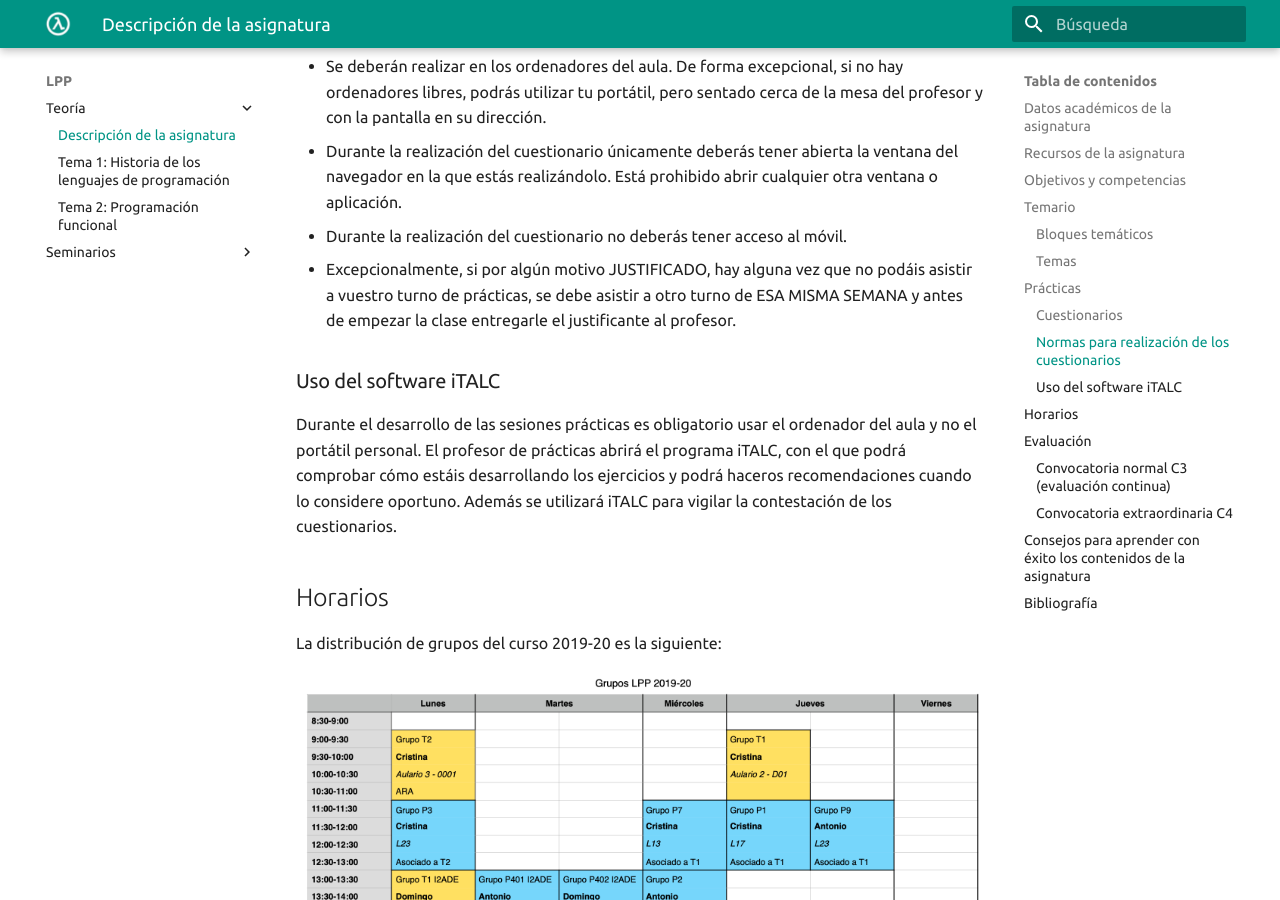
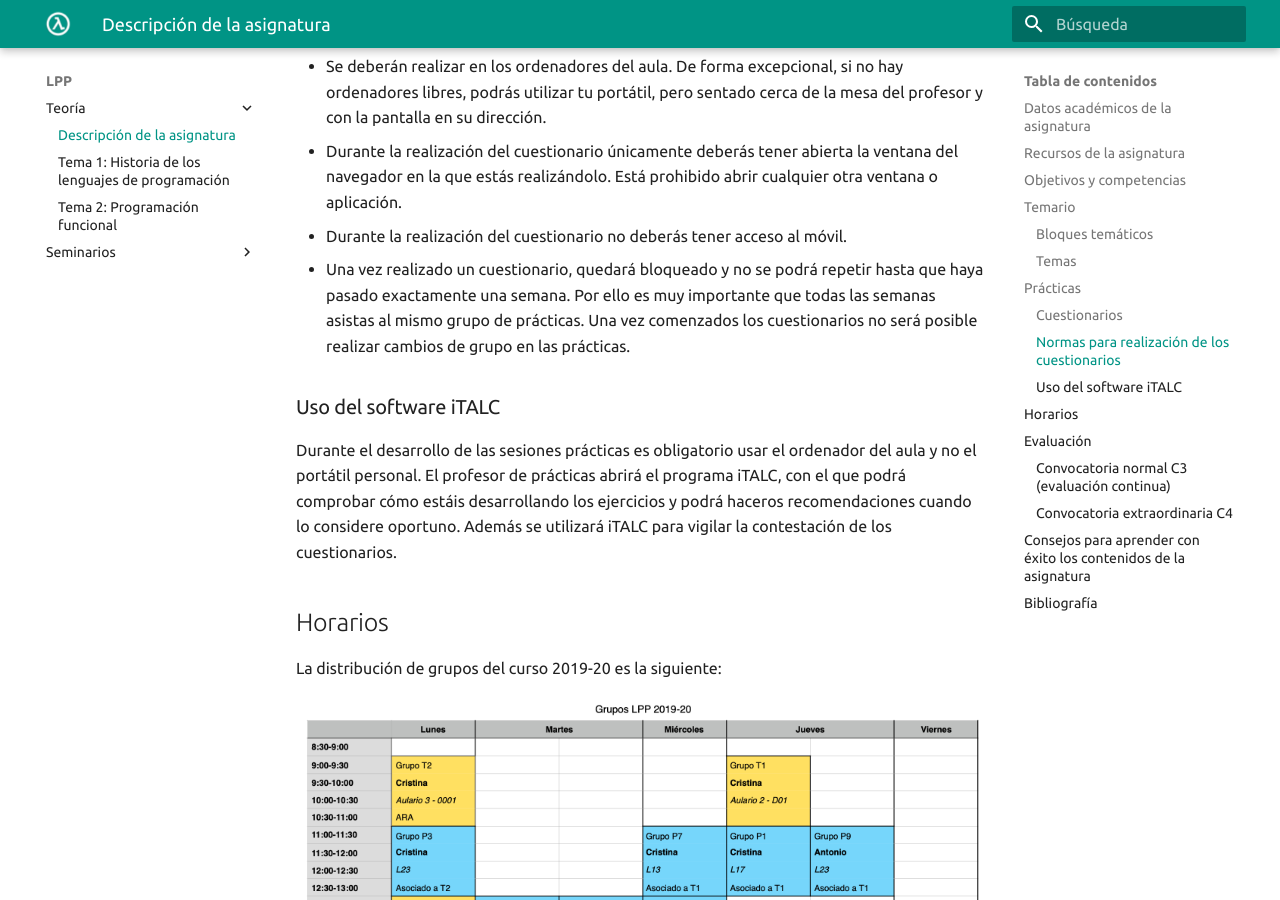
Before and after one commit to domingogallardo/apuntes-lpp, an MkDocs documentation site: the page built from docs/teoria/tema00-descripcion-asignatura/tema00-descripcion-asignatura.md, in a window 1280 px wide and 900 px high, scrolled down 5939 px. Built offline with MkDocs 1.6.1 and Material for MkDocs 9.7.7, drawn with Linux system fonts in a browser that asks for light colours.

Commit message:
No es posible realizar el cuestionario en otro grupo

```diff
--- a/docs/teoria/tema00-descripcion-asignatura/tema00-descripcion-asignatura.md
+++ b/docs/teoria/tema00-descripcion-asignatura/tema00-descripcion-asignatura.md
@@ -219,10 +219,11 @@ contestación de un cuestionario.
   prohibido abrir cualquier otra ventana o aplicación.
 - Durante la realización del cuestionario no deberás tener acceso
   al móvil.
-- Excepcionalmente, si por algún motivo JUSTIFICADO, hay alguna vez
-  que no podáis asistir a vuestro turno de prácticas, se debe asistir
-  a otro turno de ESA MISMA SEMANA y antes de empezar la clase
-  entregarle el justificante al profesor.
+- Una vez realizado un cuestionario, quedará bloqueado y no se podrá
+  repetir hasta que haya pasado exactamente una semana. Por ello es
+  muy importante que todas las semanas asistas al mismo grupo de
+  prácticas. Una vez comenzados los cuestionarios no será posible
+  realizar cambios de grupo en las prácticas.
 
 ### Uso del software iTALC ###
 
```
